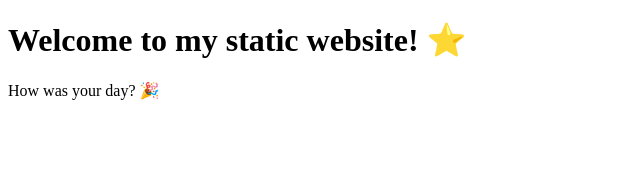
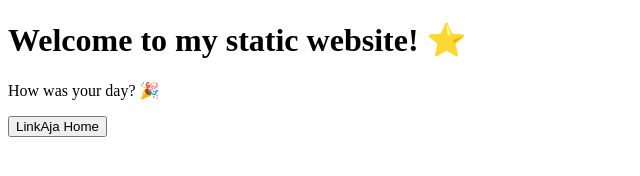
Before and after one commit to farizy/static-website, a plain HTML site: page index.html in a window 1280 px wide. Shown: the whole page, without its empty margins (0-640 px from the left). Drawn offline with Linux system fonts and the light colour scheme.

Commit message:
Add LinkAja Home button to index.html

```diff
--- a/index.html
+++ b/index.html
@@ -6,5 +6,8 @@
    <body>
       <h1>Welcome to my static website! ⭐️</h1>
       <p>How was your day? 🎉</p>
+      <a href="https://linkaja.id/applink/aci/dashboard/">
+       <button>LinkAja Home</button>
+      </a>
    </body>
 </html>
```
